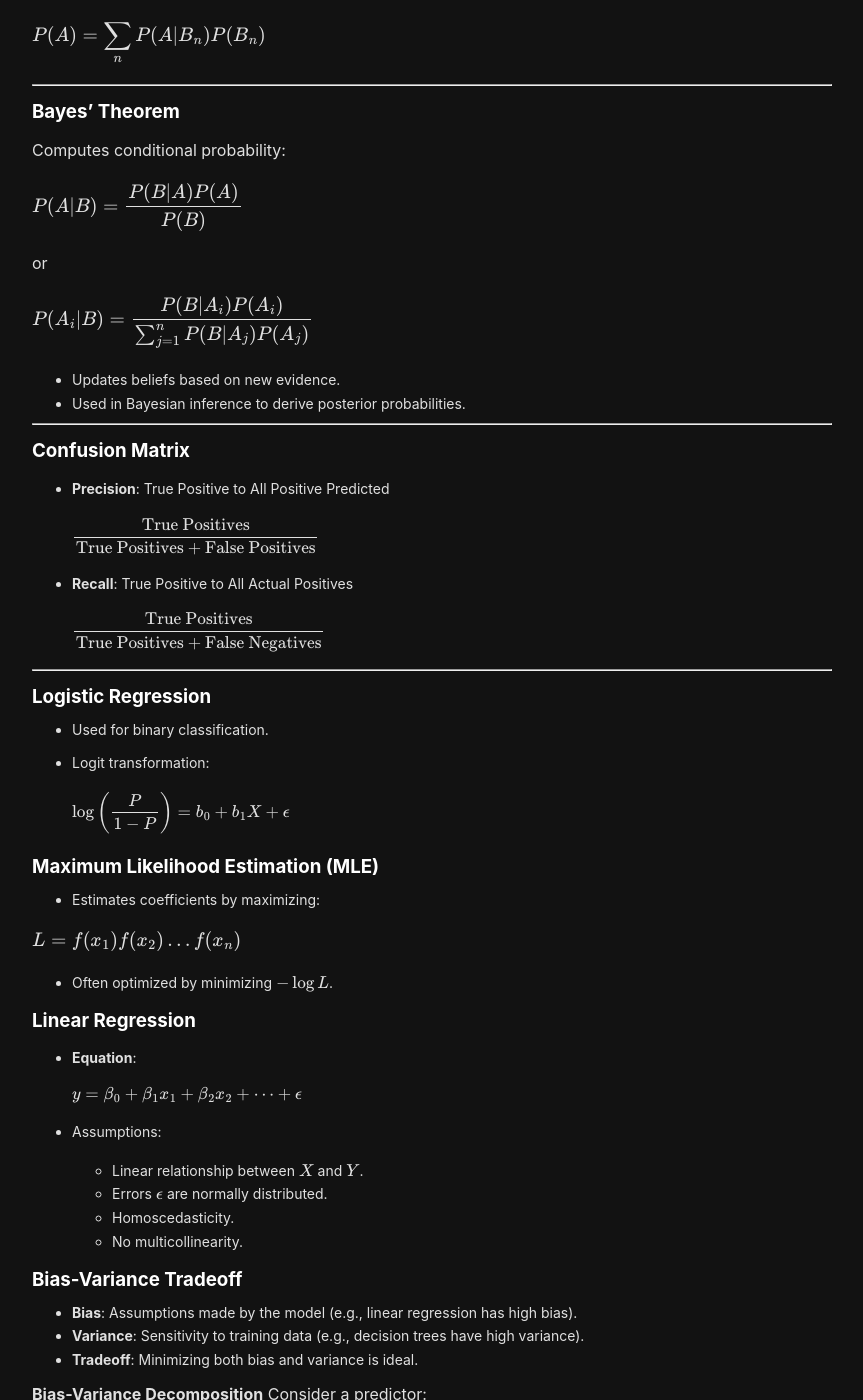
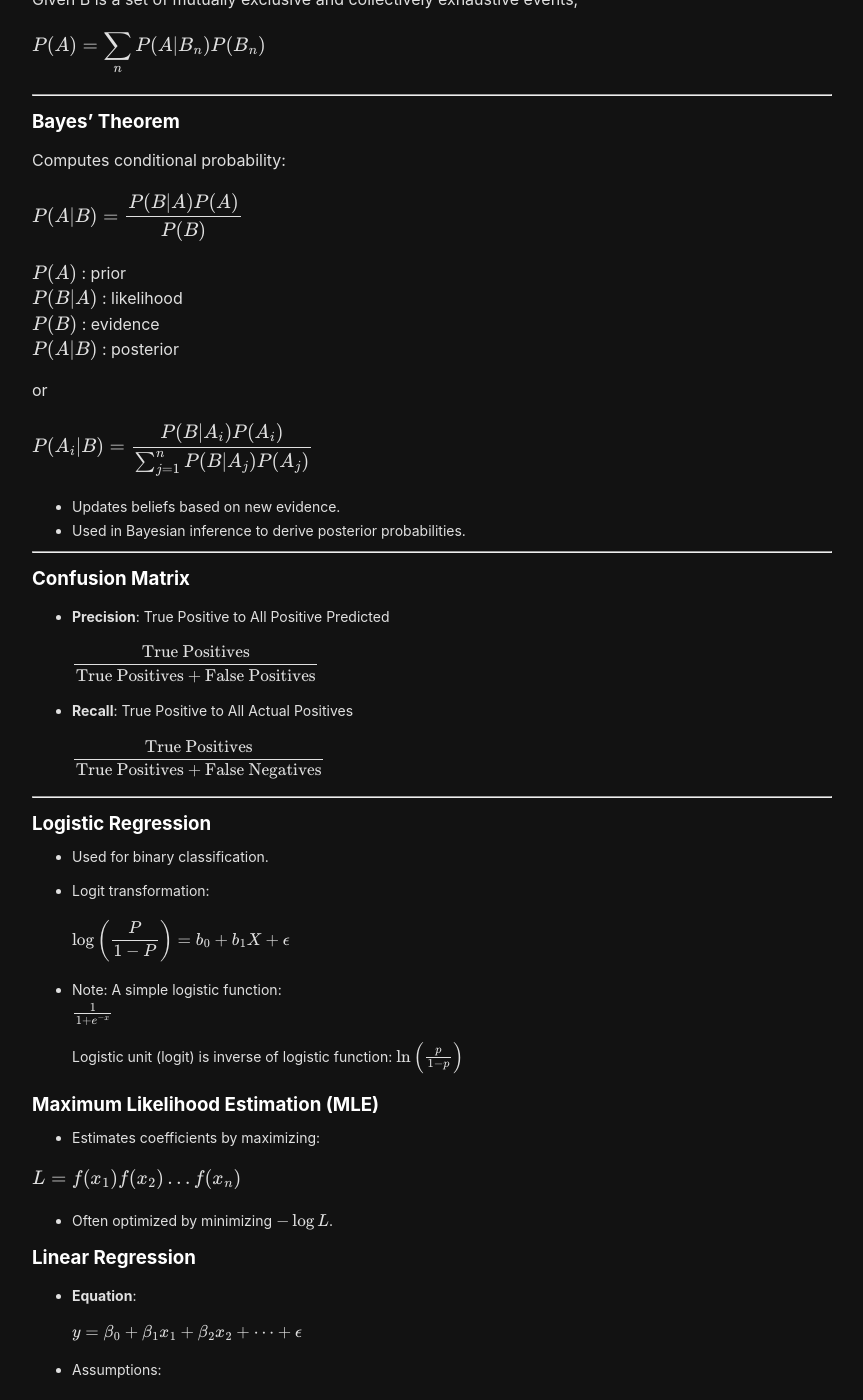
Before and after one commit to sean-sj-jung/sean-sj-jung.github.io, a Jekyll site: the page built from _posts/2024-11-02-ElementaryStats.md, in a window 1280 px wide and 1400 px high, scrolled down 830 px. Shown: the whole window, without its empty margins (208-1071 px from the left). Built offline with Jekyll 4.4.1, drawn with Linux system fonts in a browser that asks for light colours; nearby versions of some CDN libraries.

```diff
--- a/_posts/2024-11-02-ElementaryStats.md
+++ b/_posts/2024-11-02-ElementaryStats.md
@@ -5,6 +5,7 @@
 excerpt: "Probabiltiy and Statistics 101 Equivalent Material"
 ---
 
+---
 ### Law of Large Numbers
 Given an i.i.d. random variable $$ X $$:
 
@@ -60,6 +61,11 @@
 P(A|B) = \frac{P(B|A) P(A)}{P(B)}
 $$
 
+$$P(A)$$ : prior
+$$P(B|A)$$ : likelihood
+$$P(B)$$ : evidence
+$$P(A|B)$$ : posterior
+
 or
 
 $$
@@ -93,6 +99,18 @@
   $$
   \log\left(\frac{P}{1 - P}\right) = b_0 + b_1X + \epsilon
   $$
+
+- Note:
+  A simple logistic function:
+  $$
+  \frac{1}{1+e^{-x}}
+  $$
+
+  Logistic unit (logit) is inverse of logistic function:
+  $$
+  \ln\left(\frac{p}{1-p}\right)
+  $$
+
 
 
 ### Maximum Likelihood Estimation (MLE)
```
Also changed, not shown: _posts/2024-11-02-ElementaryStatsProblems.md (+1 -1 lines), _posts/2024-11-03-HypothesisTesting.md (+11 -9 lines).
